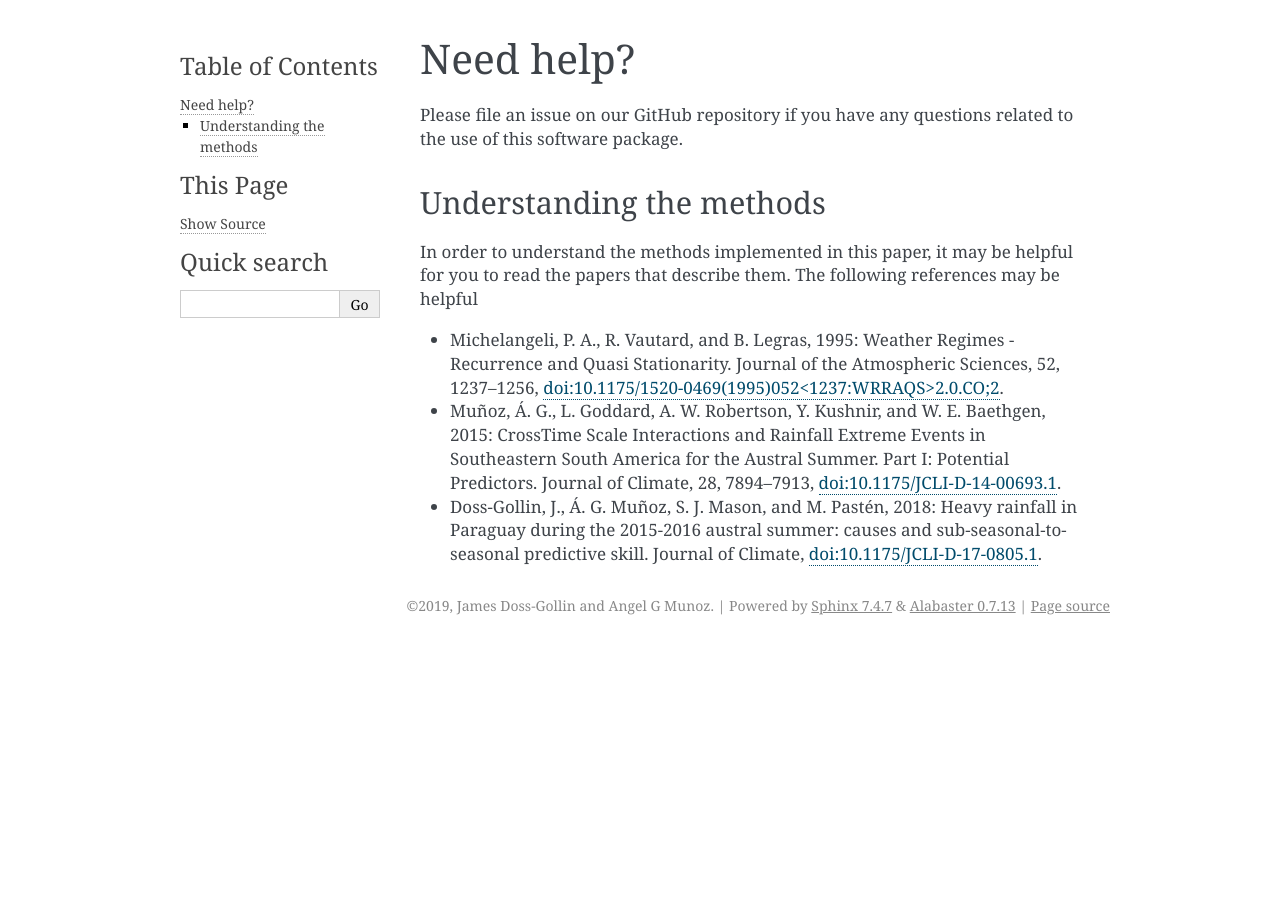
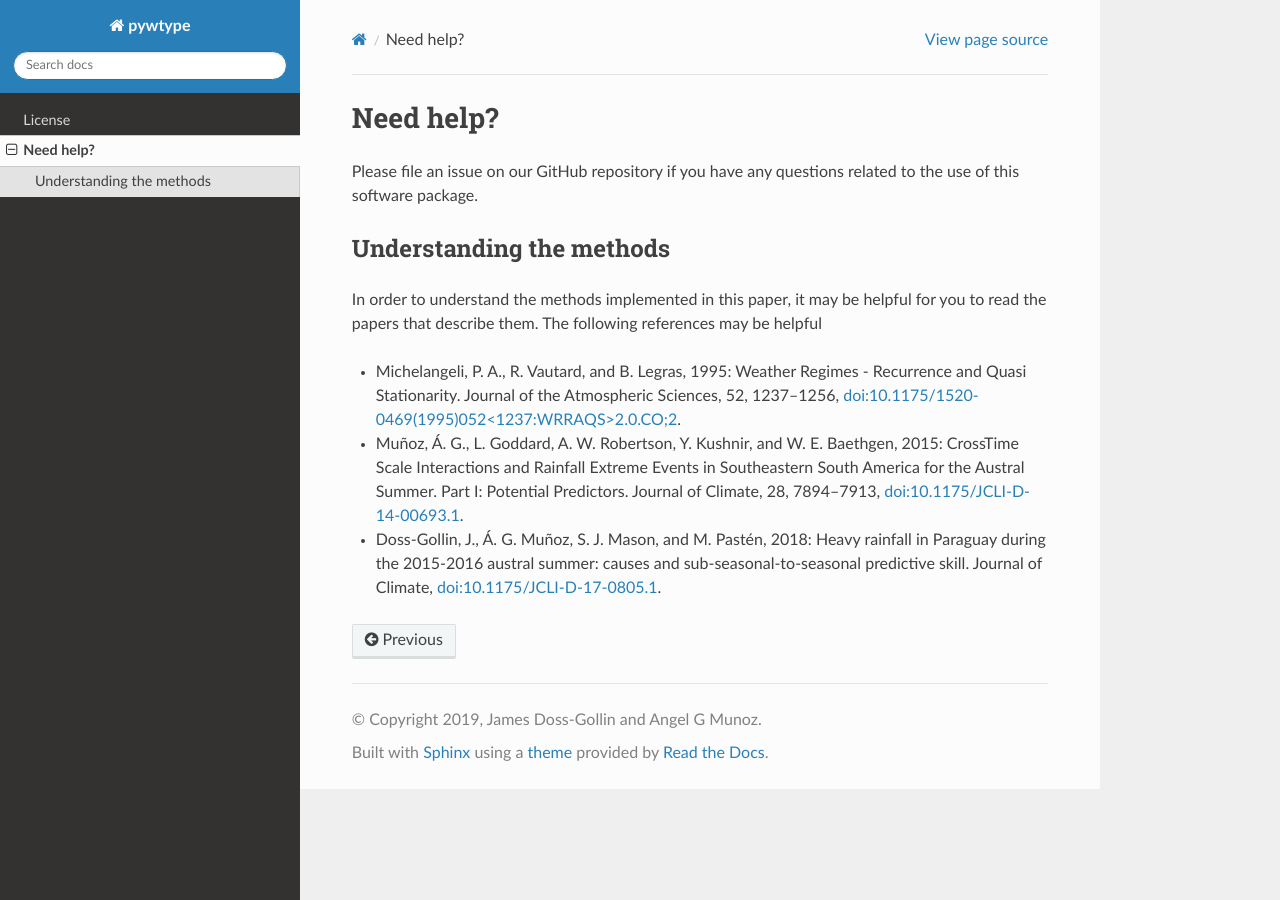
Before and after one commit to jdossgollin/pywtype, a Sphinx documentation site: the page built from doc/source/help.rst, in a window 1280 px wide. Built offline with Sphinx 7.4.7 and the Read the Docs theme 2.0.0, drawn with Linux system fonts in a browser that asks for light colours.

Commit message:
use sphinx rtd theme

```diff
--- a/doc/source/conf.py
+++ b/doc/source/conf.py
@@ -78,7 +78,8 @@ pygments_style = None
 # The theme to use for HTML and HTML Help pages.  See the documentation for
 # a list of builtin themes.
 #
-html_theme = 'alabaster'
+import sphinx_rtd_theme
+html_theme = 'sphinx_rtd_theme'
 
 # Theme options are theme-specific and customize the look and feel of a theme
 # further.  For a list of options available for each theme, see the
@@ -89,7 +90,7 @@ html_theme = 'alabaster'
 # Add any paths that contain custom static files (such as style sheets) here,
 # relative to this directory. They are copied after the builtin static files,
 # so a file named "default.css" will overwrite the builtin "default.css".
-html_static_path = ['nstatic']
+html_theme_path = [sphinx_rtd_theme.get_html_theme_path()]
 
 # Custom sidebar templates, must be a dictionary that maps document names
 # to template names.
```
